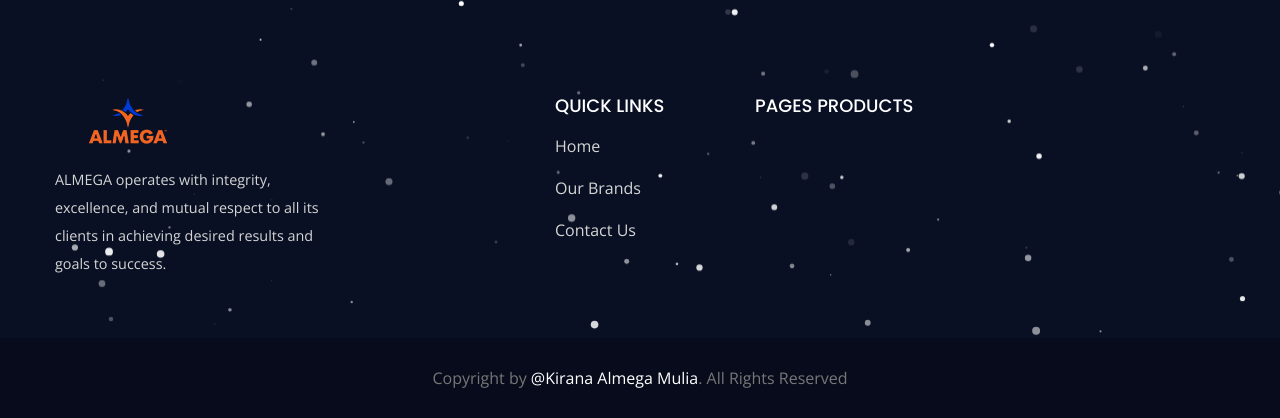
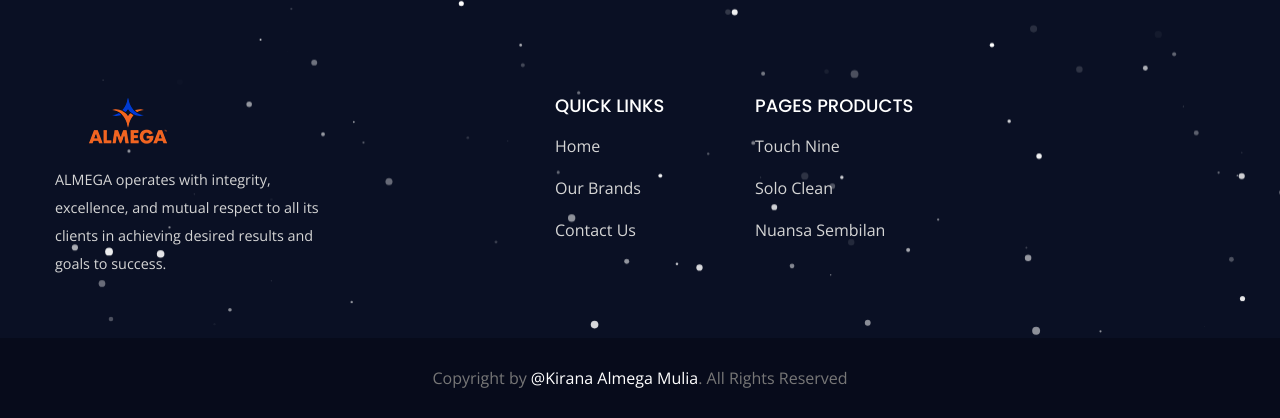
Before and after one commit to Intalko/almega-mulia, a CodeIgniter app: page /database/ in a window 1280 px wide. Shown: the part 4999-5417 px from the top of the page. Run offline with CodeIgniter, Linux system fonts and the light colour scheme; data comes from the database, SQL or seed files in the repository.

Commit message:
fixing wrapper

```diff
--- a/application/views/wrapper.php
+++ b/application/views/wrapper.php
@@ -69,7 +69,7 @@
                                     <ul class="mb-0 list-unstyled">
                                         <li><a href="http://touchnine.id" target="_blank" title="Touch Nine">Touch Nine</a></li>
                                         <li><a href="https://soloclean.id" target="_blank" title="Solo Clean">Solo Clean</a></li>
-                                        <li><a href="#" title="">Nuansa Sembilan</a></li>
+                                        <li><a href="https://www.tokopedia.com/nuansasembilan?source=universe&st=product" title="">Nuansa Sembilan</a></li>
                                     </ul>
                                 </li>
                                 <li><a href="<?= base_url() ?>/contact_us" title="">Contact Us</a></li>
@@ -94,7 +94,7 @@
                                     <ul class="mb-0 list-unstyled">
                                         <li><a href="http://touchnine.id" target="_blank" title="Touch Nine">Touch Nine</a></li>
                                         <li><a href="https://soloclean.id" target="_blank" title="Solo Clean">Solo Clean</a></li>
-                                        <li><a href="<?= base_url() ?>/template/project-detail.html" title="">Nuansa Sembilan</a></li>
+                                        <li><a href="https://www.tokopedia.com/nuansasembilan?source=universe&st=product" title="">Nuansa Sembilan</a></li>
                                     </ul>
                                 </li>
                                 <li><a href="<?= base_url() ?>/contact_us" title="">Contact Us</a></li>
@@ -125,7 +125,7 @@
                         <ul class="mb-0 list-unstyled">
                             <li><a href="http://touchnine.id" target="_blank" title="Touch Nine">Touch Nine</a></li>
                             <li><a href="https://soloclean.id" target="_blank" title="Solo Clean">Solo Clean</a></li>
-                            <li><a href="<?= base_url() ?>/template/project-detail.html" title="">Nuansa Sembilan</a></li>
+                            <li><a href="https://www.tokopedia.com/nuansasembilan?source=universe&st=product" title="Nuansa Sembilan">Nuansa Sembilan</a></li>
                         </ul>
                     </li>
                     <li><a href="<?= base_url() ?>/contact_us" title="">Contact Us</a></li>
@@ -269,7 +269,7 @@
                                     <div class="proj-thumb overflow-hidden w-100"><img class="img-fluid w-100" src="<?= base_url() ?>/includes/frontend/images/resources/post-img1-1.jpg" alt="Project Image 1"></div>
                                     <div class="proj-info position-absolute">
                                         <img class="img-fluid proj-cust" src="<?= base_url() ?>/includes/frontend/images/resources/proj-img1-1.png" alt="Client Image 1">
-                                        <h3 class="mb-0 proj-label-cust">Touch Nine</h3>
+                                        <!--<h3 class="mb-0 proj-label-cust">Touch Nine</h3>-->
                                     </div>
                                 </div>
                             </div>
@@ -278,7 +278,7 @@
                                     <div class="proj-thumb overflow-hidden w-100"><img class="img-fluid w-100" src="<?= base_url() ?>/includes/frontend/images/resources/post-img1-2.jpg" alt="Project Image 2"></div>
                                     <div class="proj-info position-absolute">
                                         <img class="img-fluid proj-cust" src="<?= base_url() ?>/includes/frontend/images/resources/proj-img1-2.png" alt="Client Image 1">
-                                        <h3 class="mb-0 proj-label-cust">Solo Clean</h3>
+                                        <!--<h3 class="mb-0 proj-label-cust">Solo Clean</h3>-->
                                     </div>
                                 </div>
                             </div>
@@ -287,7 +287,7 @@
                                     <div class="proj-thumb overflow-hidden w-100"><img class="img-fluid w-100" src="<?= base_url() ?>/includes/frontend/images/resources/post-img1-3.jpg" alt="Project Image 3"></div>
                                     <div class="proj-info position-absolute">
                                         <img class="img-fluid proj-cust" src="<?= base_url() ?>/includes/frontend/images/resources/proj-img1-3.png" alt="Client Image 1">
-                                        <h3 class="mb-0 proj-label-cust">Nuansa <br>Sembilan</h3>
+                                        <!--<h3 class="mb-0 proj-label-cust">Nuansa <br>Sembilan</h3>-->
                                     </div>
                                 </div>
                             </div>
@@ -330,7 +330,7 @@
                             </div>
                             <div class="col-md-4 col-sm-12 col-lg-4">
                                 <div class="proj-box position-relative w-100">
-                                    <div class="proj-thumb overflow-hidden w-100"><a href="http://touchnine.id" target="_blank" title="Solo Clean"><img class="img-fluid w-100" src="<?= base_url() ?>includes/frontend/images/resources/proj-img1-2.png" alt="Project Image 2"></a></div>
+                                    <div class="proj-thumb overflow-hidden w-100"><a href="http://soloclean.id" target="_blank" title="Solo Clean"><img class="img-fluid w-100" src="<?= base_url() ?>includes/frontend/images/resources/proj-img1-2.png" alt="Project Image 2"></a></div>
                                 </div>
                             </div>
                             <div class="col-md-4 col-sm-12 col-lg-4">
@@ -532,9 +532,9 @@
                                         <div class="widget w-100">
                                             <h3>Pages Products</h3>
                                             <ul class="mb-0 list-unstyled w-100">
-                                                <li><a href="http://touchnine.id" target="_blank" title="Touch Nine"></a></li>
-                                                <li><a href="http://soloclean.id" target="_blank" title="Solo Clean"></a></li>
-                                                <li><a href="https://www.tokopedia.com/nuansasembilan?source=universe&st=product" title=""></a></li>
+                                                <li><a href="http://touchnine.id" target="_blank" title="Touch Nine">Touch Nine</a></li>
+                                                <li><a href="http://soloclean.id" target="_blank" title="Solo Clean">Solo Clean</a></li>
+                                                <li><a href="https://www.tokopedia.com/nuansasembilan?source=universe&st=product" title="">Nuansa Sembilan</a></li>
                                             </ul>
                                         </div>
                                     </div>
```
